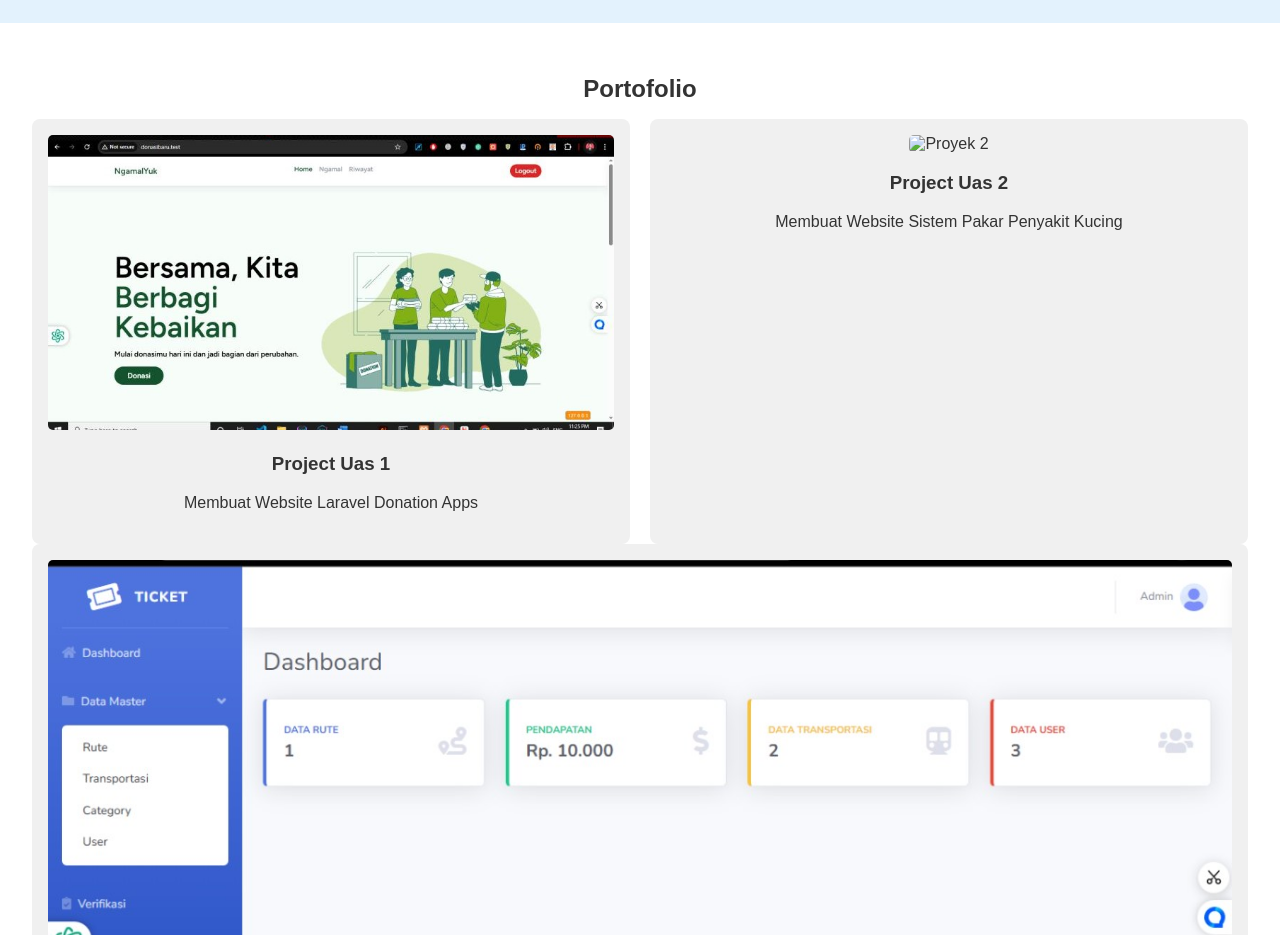
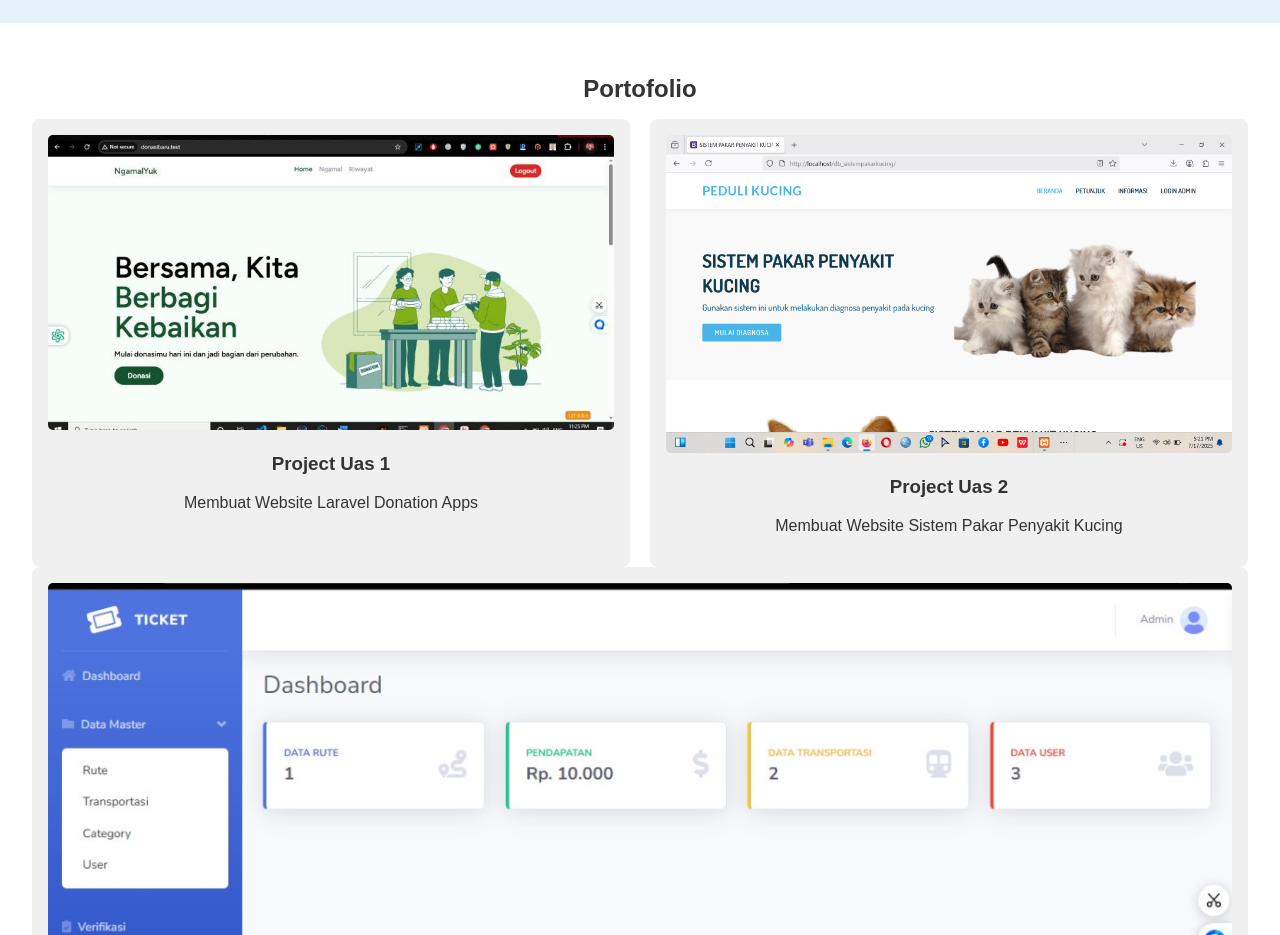
Before and after one commit to Rubik7899/porfoffarhan, a plain HTML site: page index.html in a window 1280 px wide. Shown: the part 1040-1975 px from the top of the page. Drawn offline with Linux system fonts and the light colour scheme; files whose address does not match are found by name.

Commit message:
Update index.html

```diff
--- a/index.html
+++ b/index.html
@@ -81,7 +81,7 @@
 
       </div>
       <div class="card">
-        <img src="img/Screenshot 2025-07-17 172142.png" alt="Proyek 2">
+        <img src="image/Screenshot 2025-07-17 172142.png" alt="Proyek 2">
         <h3>Project Uas 2</h3>
         <p>Membuat Website Sistem Pakar Penyakit Kucing</p>
 
```
